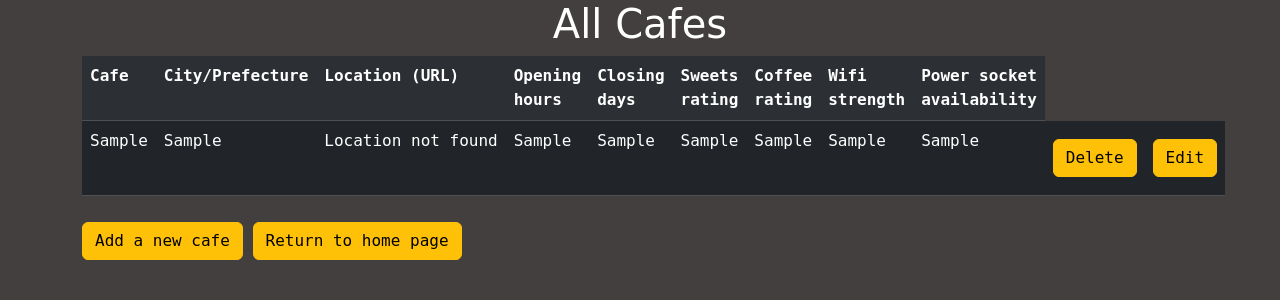
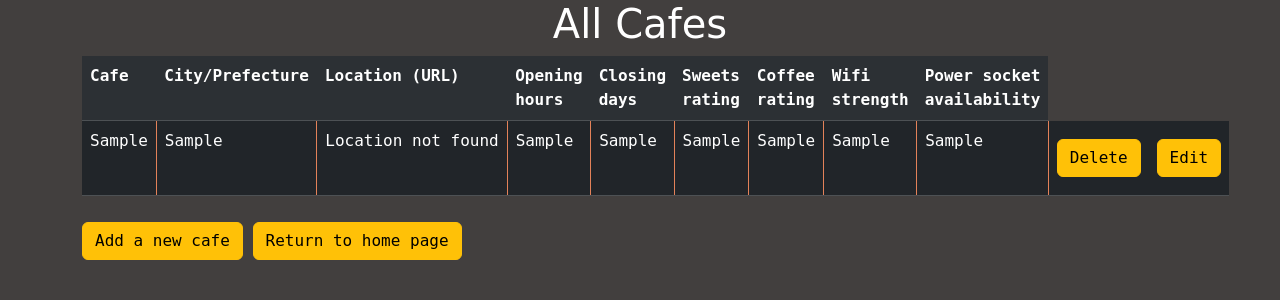
Before and after one commit to CamilleOnoda/Projects, a Flask app: page /cafes in a window 1280 px wide. Shown: the top 300 px of the page. Run offline with Flask 3, Linux system fonts and the light colour scheme; tables that the repository leaves empty hold one stand-in row (values such as "Sample post"); some libraries are stand-ins or nearby versions.

Commit message:
Add border-right to the table columns

```diff
--- a/Coffee-and-Wifi/static/css/styles.css
+++ b/Coffee-and-Wifi/static/css/styles.css
@@ -92,3 +92,20 @@ label {
   font-weight: bold;
   color: #E38259;
 }
+
+/*Add borders between table columns*/
+.table th,.table td {
+  border-right: 1px solid #E38259;
+}
+
+/*Remove the border from the last column*/
+.table th:nth-last-child(2),
+.table td:nth-last-child(2),
+.table th:last-child,
+.table td:last-child {
+  border-right: none;
+}
+
+.table th {
+  border-right: none;
+}
```
